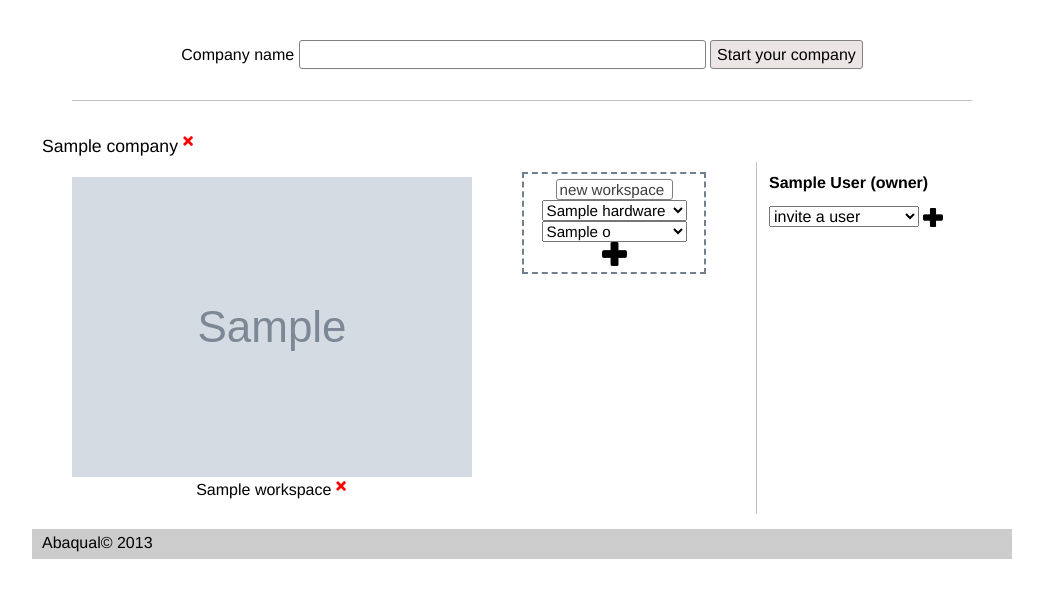
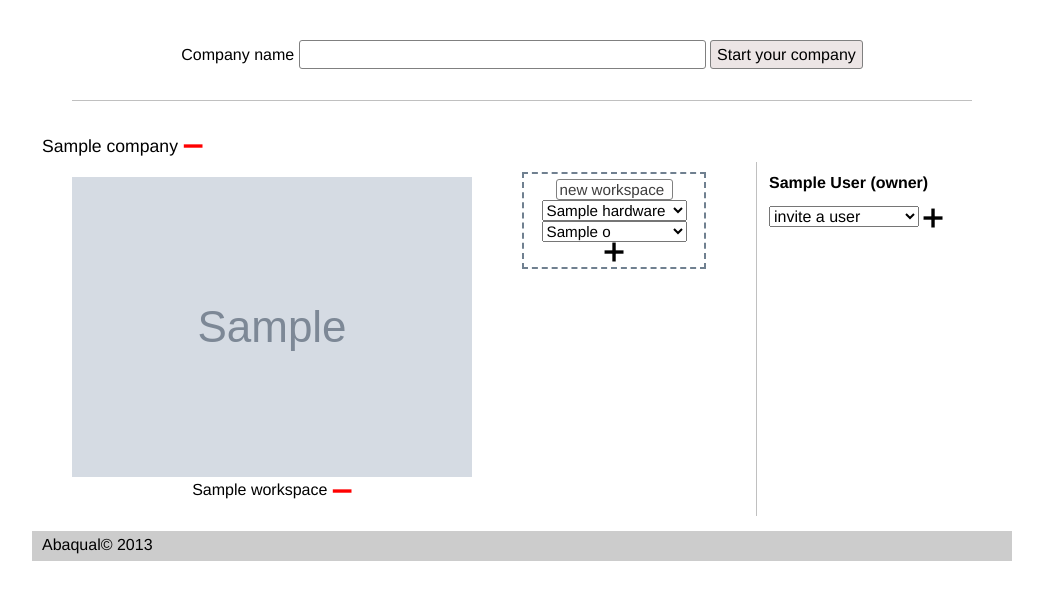
Before and after one commit to shoeybi/abq_web, a Django app: page /console/ in a window 1280 px wide. Shown: the part 126-726 px from the top of the page, without its empty margins (118-1161 px from the left). Run offline with Django 3.2, Linux system fonts and the light colour scheme; a user stored in the database is signed in; tables that the repository leaves empty hold one stand-in row (values such as "Sample post"); grey boxes marked "Sample" are stand-in pictures; parts of the project's set-up code (start-up, migrations or seed data) failed here and were passed over.

Commit message:
console is working

```diff
--- a/awd/abq/forms.py
+++ b/awd/abq/forms.py
@@ -178,7 +178,7 @@ class CompanyRegForm(forms.Form):
             Company.objects.get(name=name)
         # if the company name is not already taken, return the name
         except Company.DoesNotExist:
-            return name
+            pass
         # otherwise raise a validation error
         else:
             raise forms.ValidationError(
@@ -187,7 +187,6 @@ class CompanyRegForm(forms.Form):
         # return cleaned_data so the methos returns
         # the full list of cleaned_data
         return self.cleaned_data
-
 
 
 class RegistrationForm(forms.Form):
--- a/awd/static/css/awd.css
+++ b/awd/static/css/awd.css
@@ -77,13 +77,13 @@ label {
 }
 
 .add10, .add15, .add20, .add25 {
-    background:url(/static/images/add.png) no-repeat;
+    background:url(/static/images/plus_sign.png) no-repeat;
     background-color: transparent !important;
     border: none;
 }
 
 .terminate10, .terminate15, .terminate20, .terminate25 {
-    background:url(/static/images/terminate.png) no-repeat;
+    background:url(/static/images/minus_sign.png) no-repeat;
     background-color: transparent !important;
     border: none;
 }
--- a/awd/templates/console.html
+++ b/awd/templates/console.html
@@ -14,7 +14,8 @@
     <label
        {% if company_reg_form.non_field_errors %}
        class="error_highlight"
-       {% endif %}>
+       {% endif %}
+       >
       Company name
     </label>
     {{ company_reg_form.name }}
@@ -40,7 +41,7 @@
       <label> {{ company_dict.company.name }} </label>
       <input name="company_name" value="{{ company_dict.company.name }}"
 	     type="hidden" >
-      <input name="dissolve_company" class="terminate10"
+      <input name="dissolve_company" class="terminate20"
 	     value="" type="submit" >
     </form>
   </div>
@@ -66,7 +67,7 @@
 	    {{item.termination_form.company_name}}
 	    <label> {{item.workspace.name}} </label>
 	    <input type="submit" name="terminate_workspace"
-		   class="terminate10" value="" />
+		   class="terminate20" value="" />
 	  </form>
 	</figcaption>
       </figure>
@@ -93,7 +94,7 @@
 	  {{ company_dict.workspace_launch_form.os.errors.as_text }}
 	</p>
 	<input type="submit" name="workspace_launch"
-	       class="add25" value="" />
+	       class="add20" value="" />
       </form>
     </div>
     <div class="clear"> </div>
@@ -123,7 +124,7 @@
 	{{item.termination_form.company_name}}
 	{{item.termination_form.username}}
 	<input type="submit" name="terminate_employment"
-	       class="terminate10", value="" />
+	       class="terminate20", value="" />
       </form>
     </div>
     {% endfor %}
```
Also changed, not shown: awd/static/images/add.png (deleted), awd/static/images/minus_sign.png (added), awd/static/images/plus_sign.png (added), awd/static/images/terminate.png (deleted).
